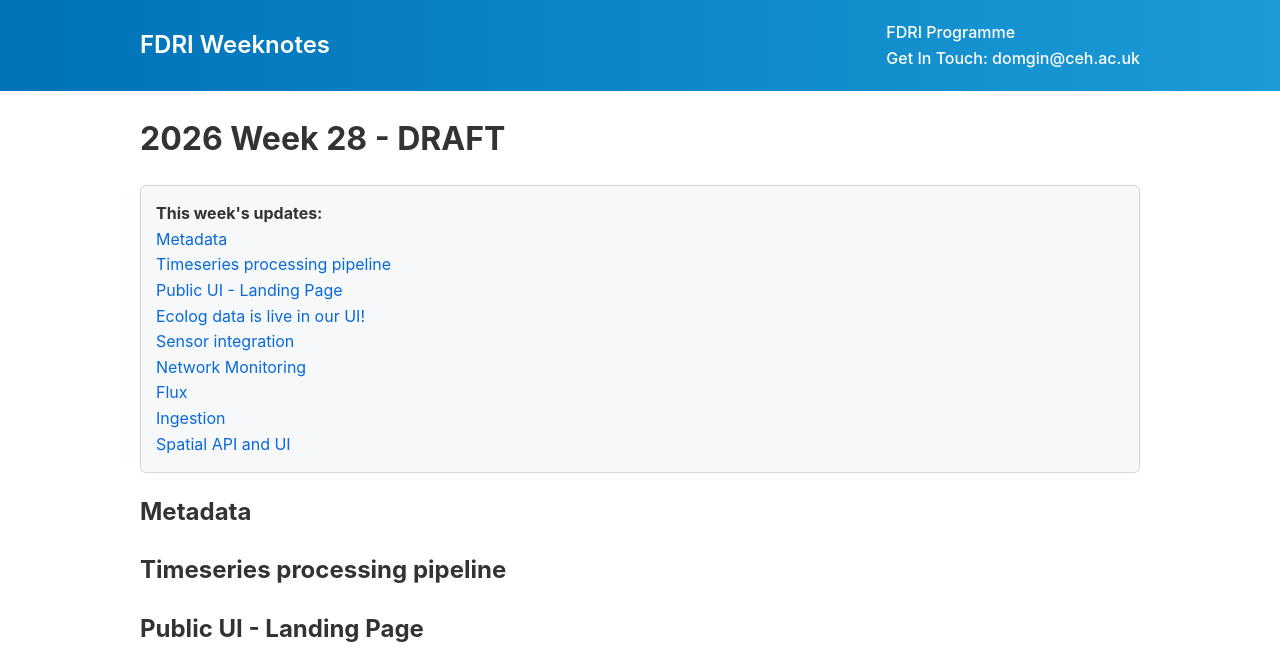
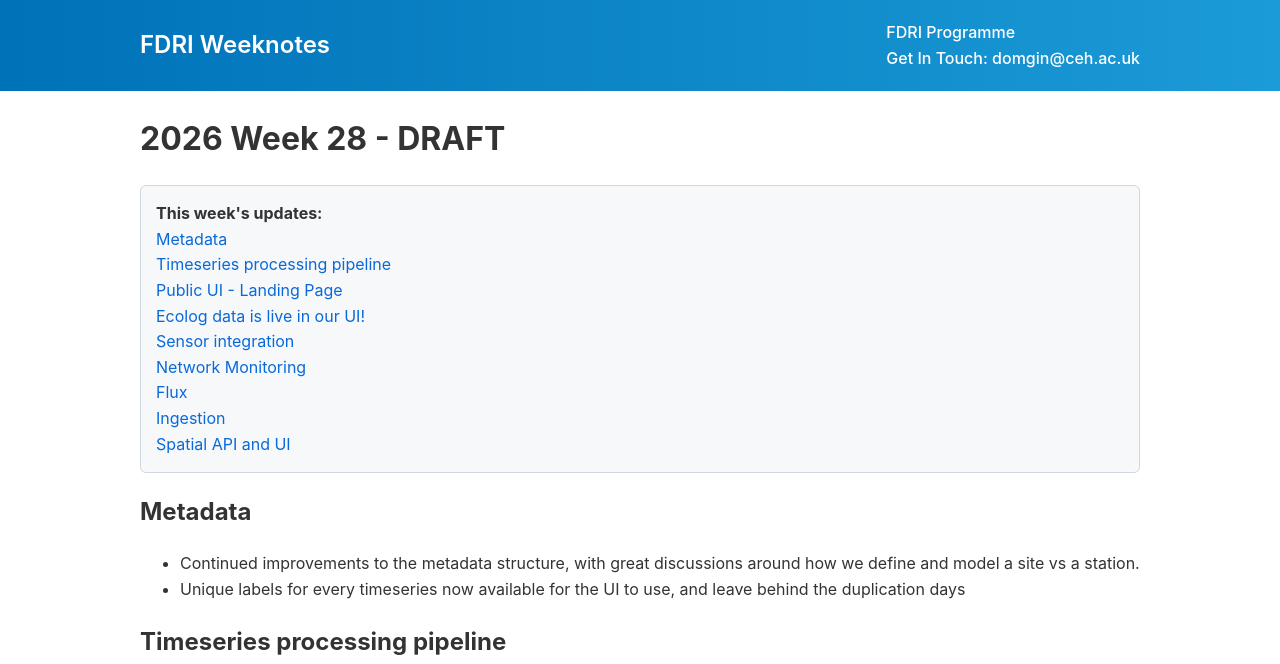
Before and after one commit to NERC-CEH/fdri_words, a Jekyll site: the page built from weeknotes/2026/28.md, in a window 1280 px wide and 900 px high, cut to the strip 0-664 px from the top of the window. Built offline with Jekyll 4.4.1, drawn with Linux system fonts in a browser that asks for light colours; our own code applies the rules of GitHub Pages for plain Markdown files.

Commit message:
Update week 28 notes with metadata and UI changes
Added notes on metadata improvements and unique labels for timeseries.

```diff
--- a/weeknotes/2026/28.md
+++ b/weeknotes/2026/28.md
@@ -1,6 +1,9 @@
 # 2026 Week 28 - DRAFT
 
 ## Metadata
+* Continued improvements to the metadata structure, with great discussions around how we define and model a site vs a station.
+* Unique labels for every timeseries now available for the UI to use, and leave behind the duplication days
+
 
 ## Timeseries processing pipeline
 
```
